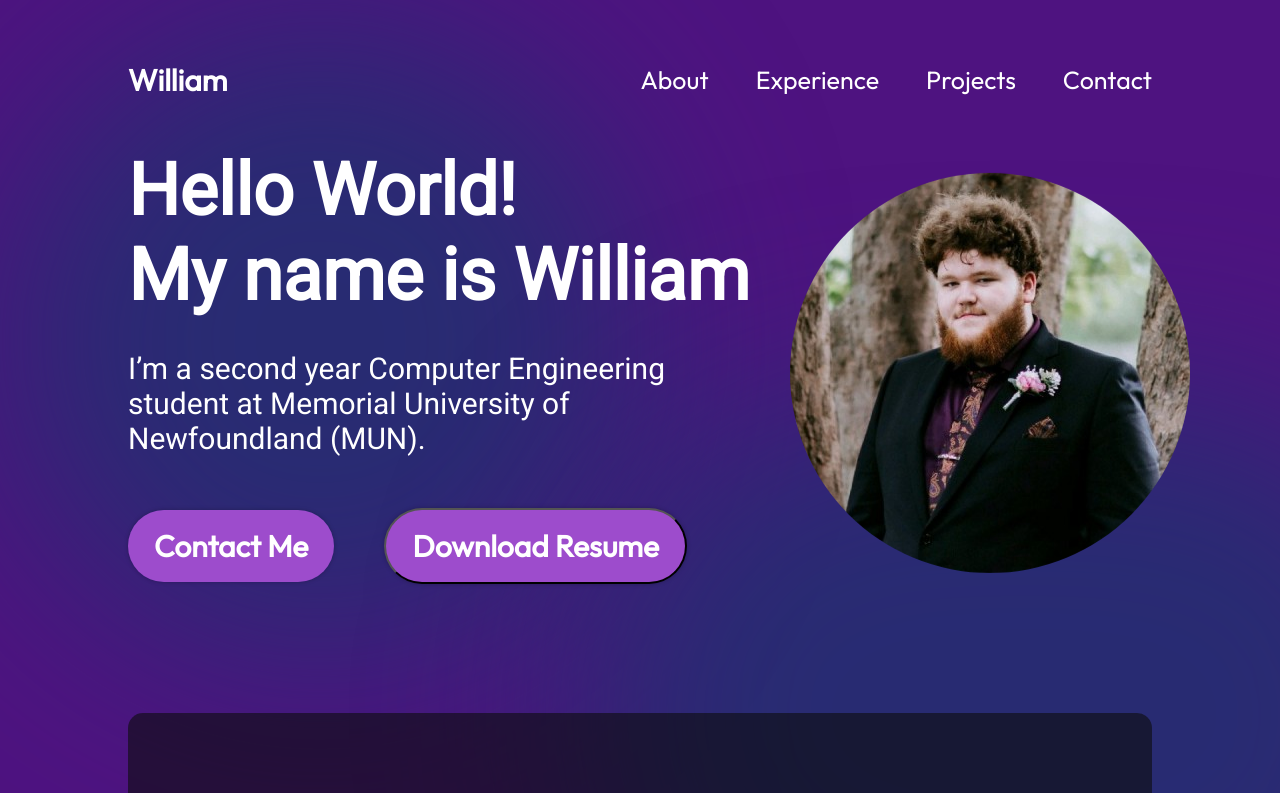
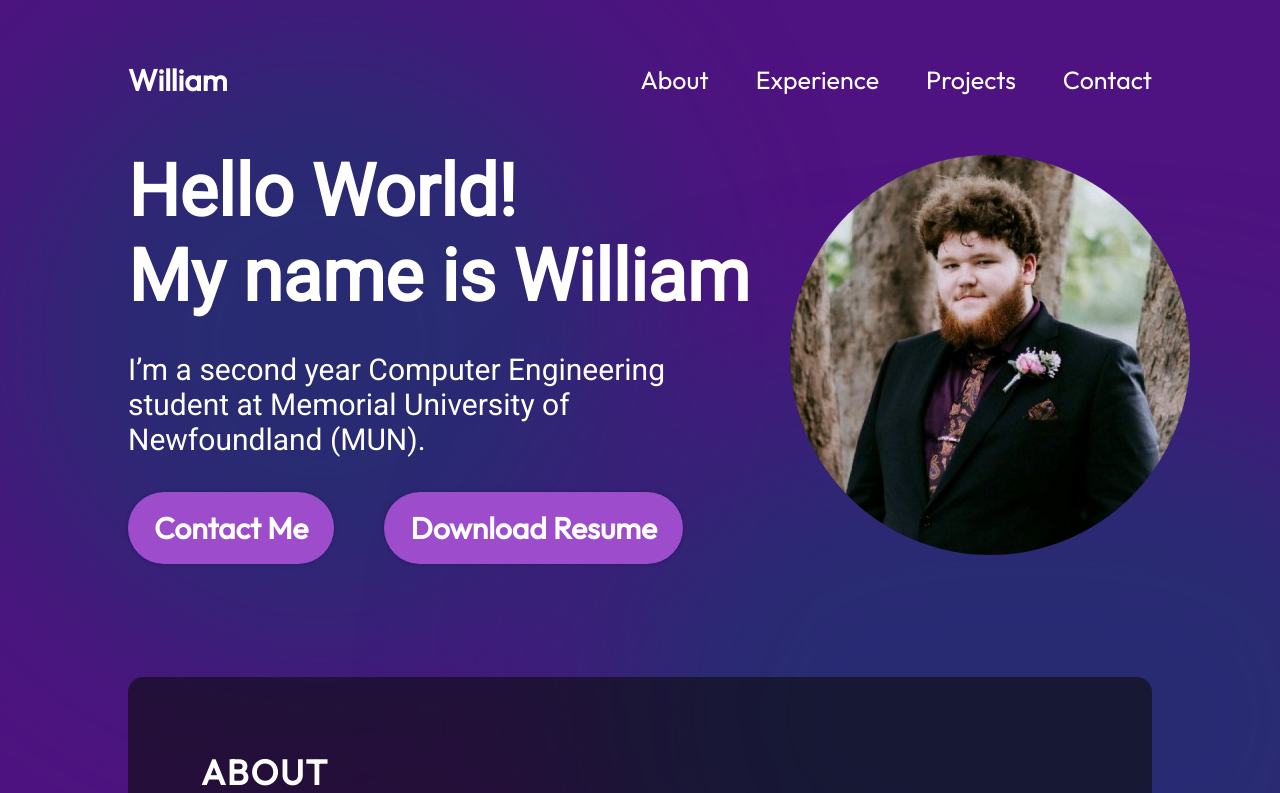
Before and after one commit to WilliamCW-Codes/Portfolio-Website, a React (Vite) app: page / in a window 1280 px wide. Shown: the top 793 px of the page. Built offline with nearby package versions, Linux system fonts and the light colour scheme.

Commit message:
am i dumb part 2

```diff
--- a/src/components/Hero/Hero.jsx
+++ b/src/components/Hero/Hero.jsx
@@ -6,14 +6,14 @@ import { getImageUrl } from "../../utils";
 const resumeURL = "hero/William_Cull-Whitten_Resume.pdf";
 
 export const Hero = () => {
-  const downloadFileAtURL = (url) => {
-    const aTag = document.createElement("a");
-    aTag.href = url;
-    aTag.setAttribute("download", "William_Cull-Whitten_Resume.pdf");
-    document.body.appendChild(aTag);
-    aTag.click();
-    document.body.removeChild(aTag);
-  };
+  // const downloadFileAtURL = (url) => {
+  //   const aTag = document.createElement("a");
+  //   aTag.href = url;
+  //   aTag.setAttribute("download", "William_Cull-Whitten_Resume.pdf");
+  //   document.body.appendChild(aTag);
+  //   aTag.click();
+  //   document.body.removeChild(aTag);
+  // };
   return (
     <section className={styles.container}>
       <div className={styles.content}>
@@ -25,8 +25,11 @@ export const Hero = () => {
           <a href="mailto:ccullwhitten@mun.ca" className={styles.contactBtn}>
             Contact Me
           </a>
-        <button onClick={() => downloadFileAtURL("hero/William_Cull-Whitten_Resume.pdf")}
-            className={styles.resumeBtn}>Download Resume</button>
+          <a href="hero/William_Cull-Whitten_Resume.pdf" download className={styles.resumeBtn}>
+            Download Resume
+          </a>
+        {/* <button onClick={() => downloadFileAtURL("hero/William_Cull-Whitten_Resume.pdf")}
+            className={styles.resumeBtn}>Download Resume</button> */}
         </div>
       </div>
       <img
```
